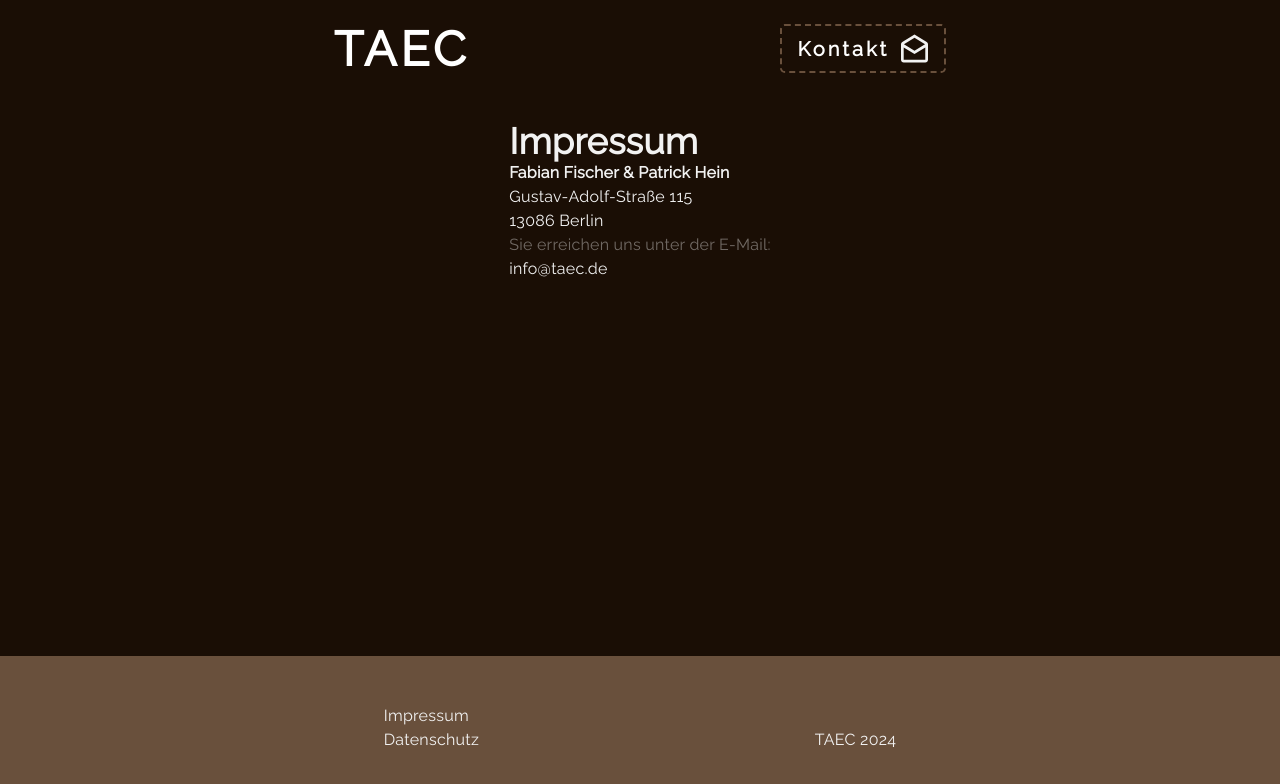
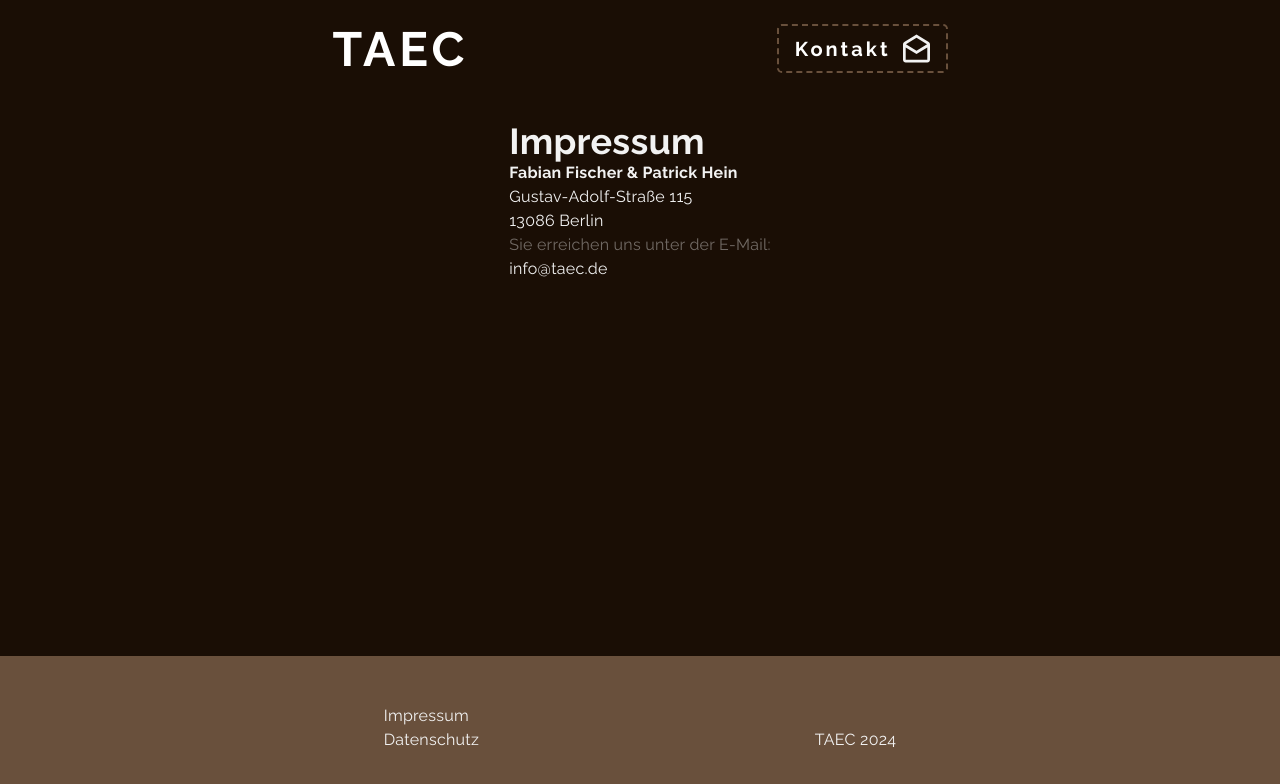
Before and after one commit to team-inprop/taec.de, a Next.js app: page /impressum in a window 1280 px wide. Shown: the top 784 px of the page. Built offline with nearby package versions, Linux system fonts and the light colour scheme.

Commit message:
Fix intended font weight for the Raleway font

```diff
--- a/src/app/globals.css
+++ b/src/app/globals.css
@@ -1,3 +1,5 @@
+@import url('https://fonts.googleapis.com/css2?family=Raleway:wght@700&display=swap');
+
 @tailwind base;
 @tailwind components;
 @tailwind utilities;
@@ -94,6 +96,11 @@ input, textarea {
 	background-color: #69503C;
 }
 
+.header-semi-brown-color {
+	font-family: 'Raleway', sans-serif;
+	background-color: #211610;
+}
+
 .screenshot-bg {
 	background-color: #A9A9A9;
 }
```
